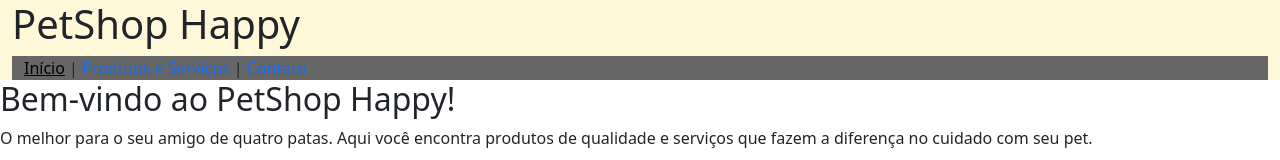
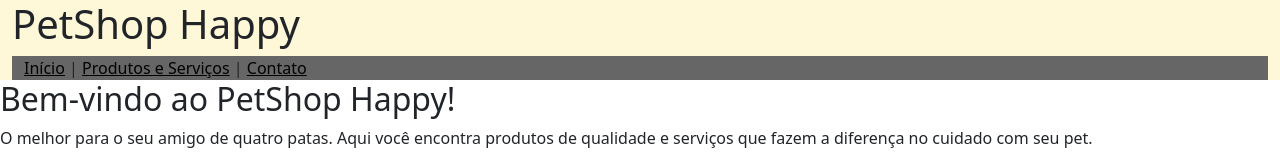
Before and after one commit to gabspyr0s/petshop-happy-fs2, a plain HTML site: page index.html in a window 1280 px wide. Shown: the top 160 px of the page. Drawn offline with Linux system fonts and the light colour scheme; grey boxes are pictures that could not be loaded.

Commit message:
Update index.html

```diff
--- a/index.html
+++ b/index.html
@@ -29,8 +29,8 @@
             <div class="container-fluid" id='menu'>
                 <nav>
                     <a href="index.html" style="color: black">Início</a> |
-                    <a href="produtos.html" >Produtos e Serviços</a> |
-                    <a href="contato.html">Contato</a>
+                    <a href="produtos.html" style="color: black">Produtos e Serviços</a> |
+                    <a href="contato.html" style="color: black">Contato</a>
                 </nav>
             </div>
         </div>
```
